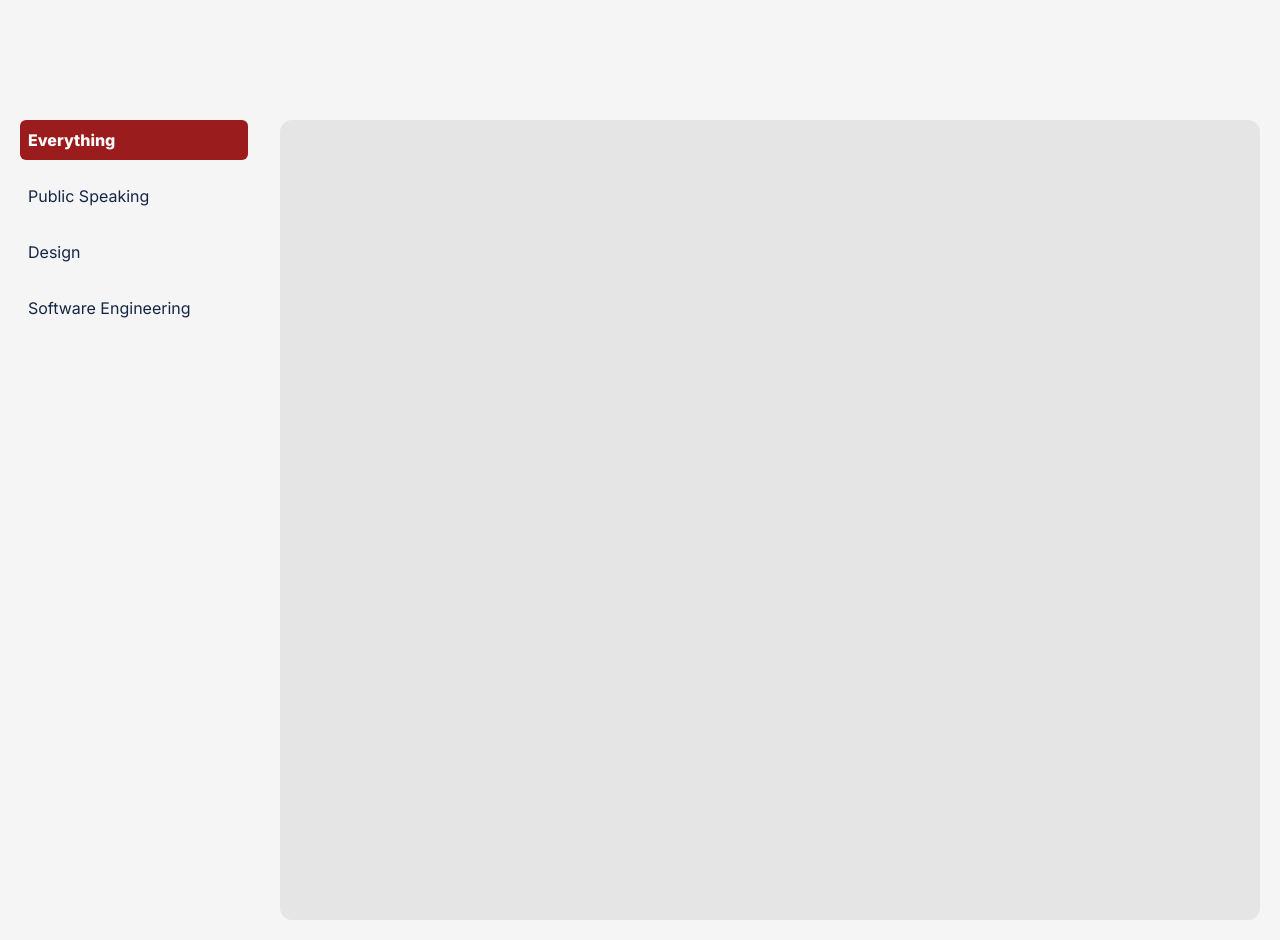
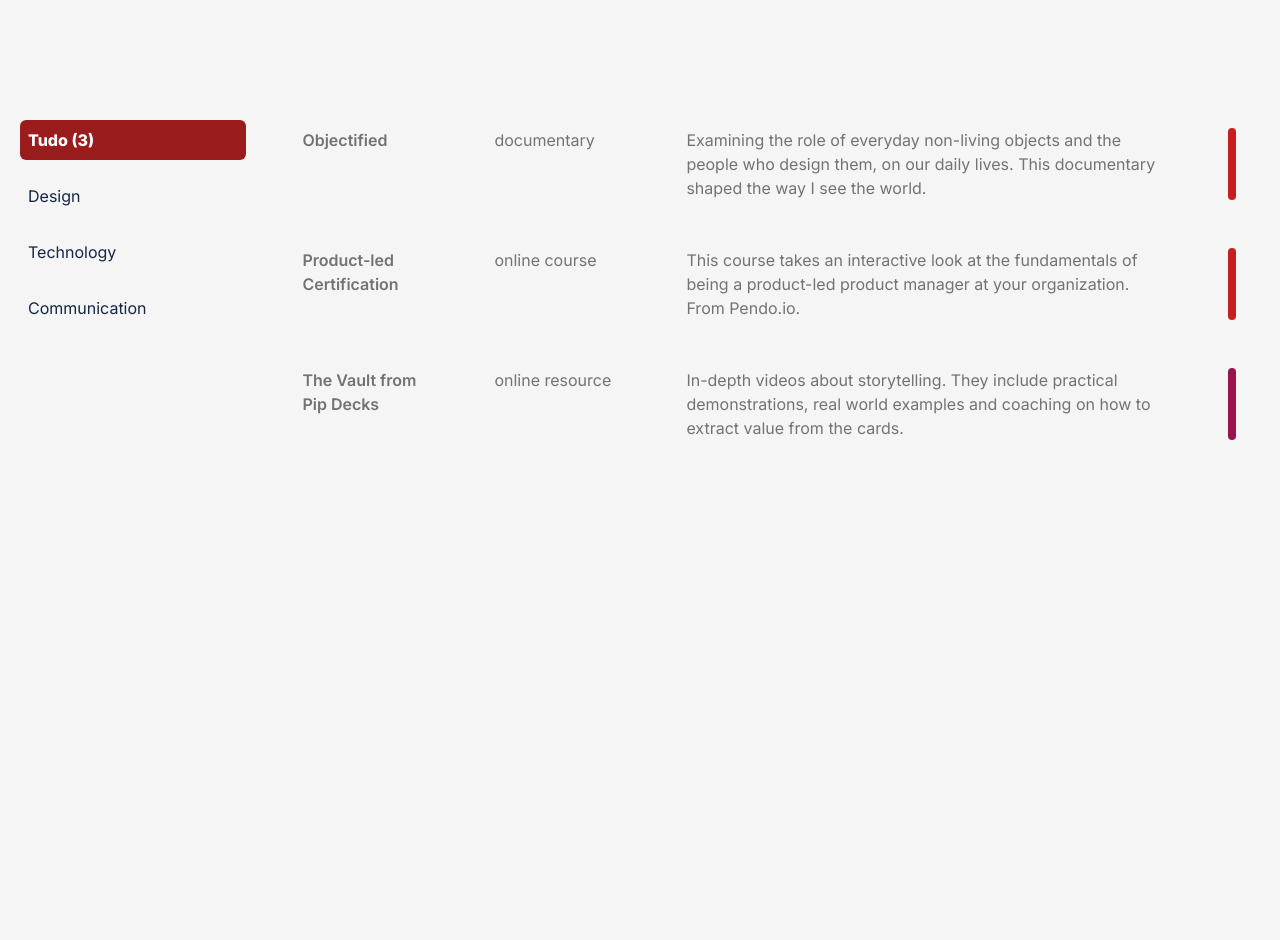
Before and after one commit to malikpiara/moonwith.com, a Next.js app: page /casapiara in a window 1280 px wide. Shown: the part 700-1640 px from the top of the page. Built offline with nearby package versions, Linux system fonts and the light colour scheme.

Commit message:
Created content data structure for casa paira.

```diff
--- a/app/(casapiara)/casapiara/page.tsx
+++ b/app/(casapiara)/casapiara/page.tsx
@@ -1,28 +1,75 @@
-const people = [
+import Link from 'next/link';
+
+const people: any = [
   {
+    id: 0,
     name: 'Malik',
     color: 'bg-red-700',
   },
   {
+    id: 1,
     name: 'Sarah',
     color: 'bg-pink-800',
   },
   {
+    id: 2,
     name: 'Paty',
     color: 'bg-pink-700',
   },
   {
+    id: 3,
     name: 'Soraya',
     color: 'bg-red-600',
   },
 ];
+
+const content = [
+  {
+    id: 1,
+    name: 'Objectified',
+    description:
+      'Examining the role of everyday non-living objects and the people who design them, on our daily lives. This documentary shaped the way I see the world.',
+    type: 'documentary',
+    category: 'design',
+    url: '',
+    owner: 0,
+  },
+  {
+    id: 2,
+    name: 'Product-led Certification',
+    description:
+      'This course takes an interactive look at the fundamentals of being a product-led product manager at your organization. From Pendo.io.',
+    type: 'online course',
+    category: 'technology',
+    url: '',
+    owner: 0,
+  },
+  {
+    id: 3,
+    name: 'The Vault from Pip Decks',
+    description:
+      'In-depth videos about storytelling. They include practical demonstrations, real world examples and coaching on how to extract value from the cards.',
+    type: 'online resource',
+    category: 'communication',
+    url: '',
+    owner: 1,
+  },
+];
+
+const getColorById = (id: number) => {
+  for (const person of people) {
+    if (id === person.id) {
+      return person.color;
+    }
+  }
+};
 
 export default function PeopleSelection() {
   return (
     <div className='flex flex-col m-auto w-full'>
       <div className='absolute w-full m-5 font-extrabold text-sm' />
       <div className='flex m-auto h-screen items-center gap-14'>
-        {people.map((person) => {
+        {people.map((person: any) => {
           return (
             <>
               <div className='p-4 w-full flex flex-col gap-3 items-center rounded-xl hover:bg-neutral-200 cursor-pointer transition duration-500 hover:scale-125'>
@@ -37,20 +84,37 @@ export default function PeopleSelection() {
       </div>
       <div className='m-5 flex gap-8'>
         <aside className='flex flex-col gap-4 w-72'>
-          <div className='p-2 rounded-md hover:opacity-60 transition duration-500 font-extrabold bg-red-800 text-white'>
-            Everything
+          <div className='p-2 rounded-md hover:opacity-60 transition duration-500 font-extrabold bg-red-800 text-white cursor-pointer'>
+            Tudo ({content.length})
           </div>
-          <div className='p-2 rounded-md hover:bg-neutral-200 transition duration-500'>
-            Public Speaking
-          </div>
-          <div className='p-2 rounded-md hover:bg-neutral-200 transition duration-500'>
-            Design
-          </div>
-          <div className='p-2 rounded-md hover:bg-neutral-200 transition duration-500'>
-            Software Engineering
-          </div>
+          {content.map((item) => {
+            return (
+              <div
+                key={item.id}
+                className='p-2 rounded-md hover:bg-neutral-200 transition duration-500 cursor-pointer'
+              >
+                {item.category.charAt(0).toUpperCase() + item.category.slice(1)}
+              </div>
+            );
+          })}
         </aside>
-        <div className='bg-neutral-200 w-full rounded-xl h-screen' />
+        <div className='px-4 w-full rounded-xl h-screen gap-8 flex flex-col overflow-x-scroll'>
+          {content.map((item) => {
+            return (
+              <div
+                key={item.id}
+                className='flex p-2 gap-16 text-neutral-500 rounded-lg hover:bg-white hover:text-neutral-800 transition duration-500 cursor-pointer'
+              >
+                <div className='flex font-semibold w-32'>{item.name}</div>
+                <div className='w-32'>{item.type}</div>
+                <div className='flex-1'>{item.description}</div>
+                <div
+                  className={`w-2 rounded-full ${getColorById(item.owner)}`}
+                ></div>
+              </div>
+            );
+          })}
+        </div>
       </div>
     </div>
   );
```
